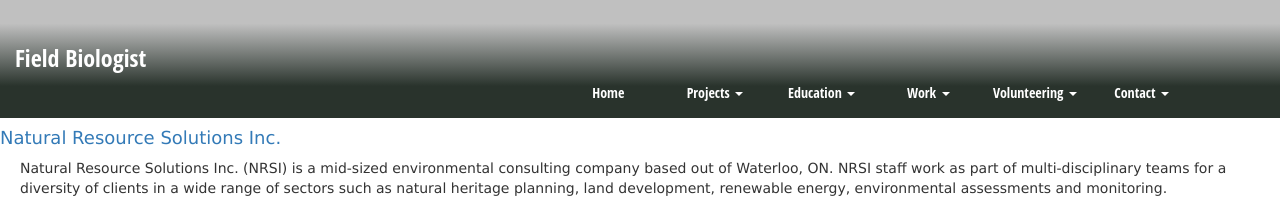
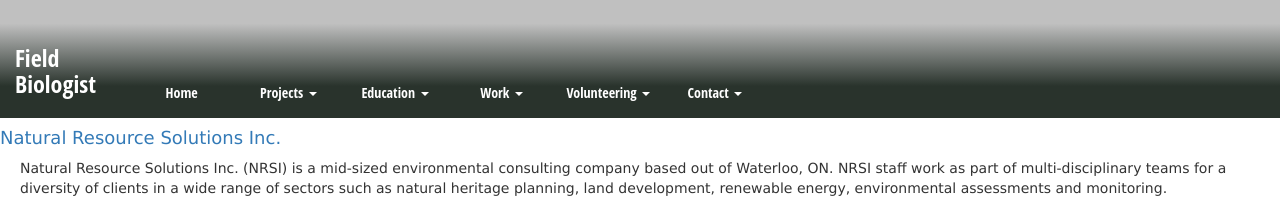
Before and after one commit to DanielKM/danielkm.github.io, a plain HTML site: page Slides-SlidesJS-3/examples/standard/biologist.html in a window 1280 px wide. Shown: the top 205 px of the page. Drawn offline with nearby package versions, Linux system fonts and the light colour scheme.

Commit message:
Update biologist.html

```diff
--- a/Slides-SlidesJS-3/examples/standard/biologist.html
+++ b/Slides-SlidesJS-3/examples/standard/biologist.html
@@ -13,7 +13,7 @@
 
 <div class="container-fluid">
 	<div class="row" id="banner">
-				<div class="col-lg-5 col-md-12 col-sm-12 col-12">
+				<div class="col-lg-1 col-md-2 col-sm-4 col-xs-6 col-6">
 				<h3 class="lower">Field Biologist</h3>
 				</div>
 				<div class="col-lg-1 col-md-2 col-sm-4 col-12">
@@ -21,7 +21,7 @@
 						<button class="menubtn" type="button">Home</button>
 					</div></a>
 				</div>
-				<div class="col-lg-1 col-md-2 col-sm-4 col-12">
+				<div class="col-lg-1 col-md-2 col-sm-4 col-xs-6 col-6">
 					<div class="dropdown">
 						<button class="menubtn" type="button" data-toggle="dropdown">Projects
 						<span class="caret"></span></button>
@@ -34,7 +34,7 @@
 						</ul>
 					</div>
 				</div>
-				<div class="col-lg-1 col-md-2 col-sm-4 col-12">
+				<div class="col-lg-1 col-md-2 col-sm-4 col-xs-6 col-6">
 					<div class="dropdown">
 						<button class="menubtn" type="button" data-toggle="dropdown">Education
 						<span class="caret"></span></button>
@@ -44,7 +44,7 @@
 						</ul>
 					</div>
 				</div>
-				<div class="col-lg-1 col-md-2 col-sm-4 col-12">
+				<div class="col-lg-1 col-md-2 col-sm-4 col-xs-6 col-6">
 					<div class="dropdown">
 						<button class="menubtn" type="button" data-toggle="dropdown">Work
 						<span class="caret"></span></button>
@@ -56,7 +56,7 @@
 						</ul>
 					</div>
 				</div>
-				<div class="col-lg-1 col-md-2 col-sm-4 col-12">
+				<div class="col-lg-1 col-md-2 col-sm-4 col-xs-6 col-6">
 					<div class="dropdown">
 						<button class="menubtn" type="button" data-toggle="dropdown">Volunteering
 						<span class="caret"></span></button>
@@ -66,7 +66,7 @@
 						</ul>
 					</div>
 				</div>
-				<div class="col-lg-1 col-md-2 col-sm-4 col-12">
+				<div class="col-lg-1 col-md-2 col-sm-4 col-xs-6 col-6">
 					<div class="dropdown">
 						<button class="menubtn" type="button" data-toggle="dropdown">Contact
 						<span class="caret"></span></button>
```
